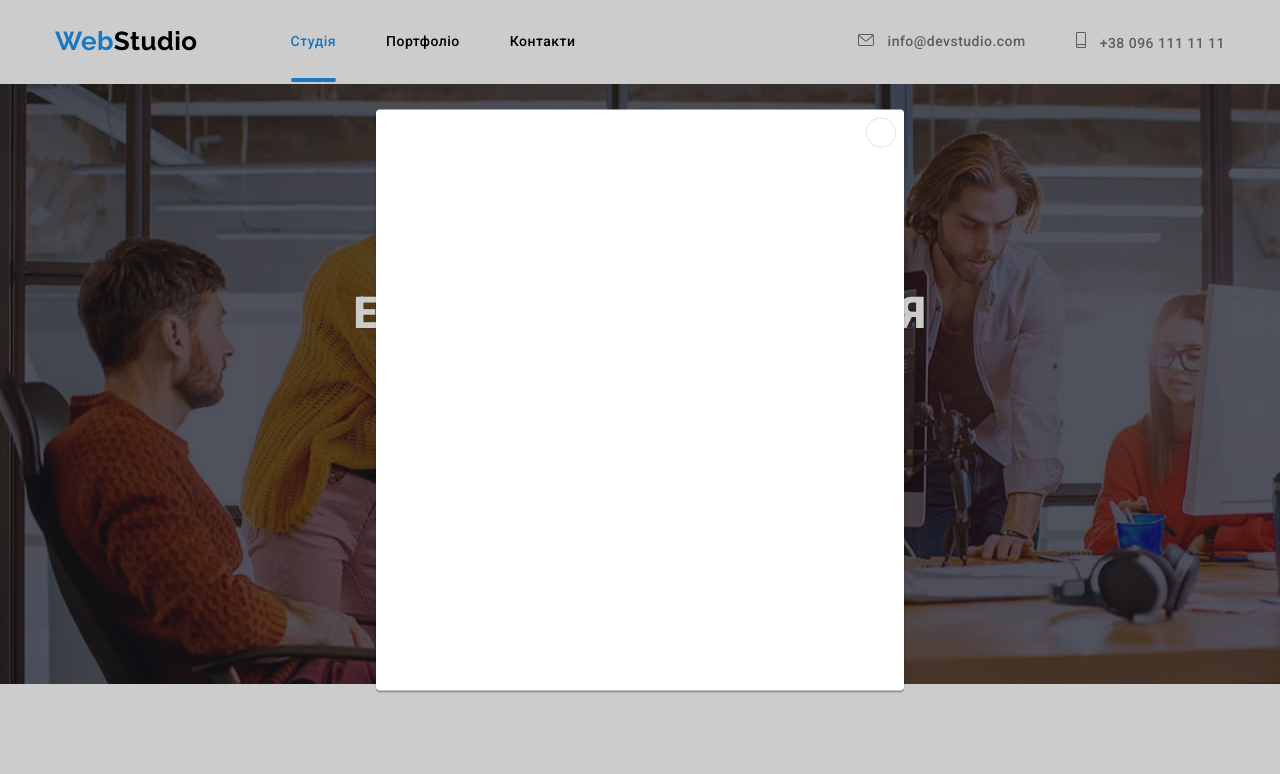
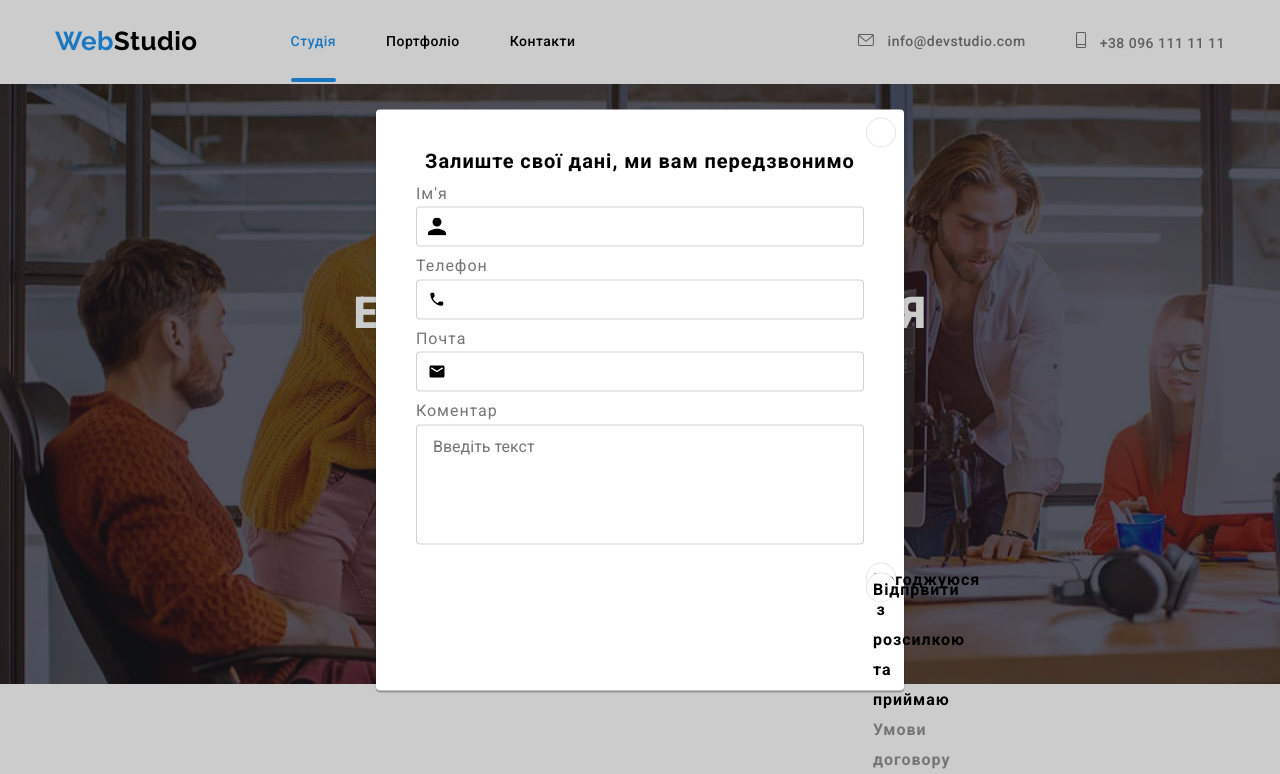
Before and after one commit to t0xick1d/goit-markup-hw-06, a plain HTML site: page index.html in a window 1280 px wide. Both pictures are taken after a click on the button "Замовити послугу". Shown: the top 774 px of the page. Drawn offline with nearby package versions, Linux system fonts and the light colour scheme; files whose address does not match are found by name.

Commit message:
mistake in modal window

```diff
--- a/css/styles.css
+++ b/css/styles.css
@@ -241,7 +241,6 @@ a {
   min-width: 528px;
   min-height: 581px;
 
-
   background: var(--primary-white-color);
   box-shadow: 0px 1px 3px rgba(0, 0, 0, 0.12), 0px 1px 1px rgba(0, 0, 0, 0.14), 0px 2px 1px rgba(0, 0, 0, 0.2);
   border-radius: 4px;
@@ -264,7 +263,102 @@ a {
   fill: #000000;
   width: 11px;
   height: 11px;
+  transition: fill 250ms cubic-bezier(0.4, 0, 0.2, 1);
 }
+.modal button svg:hover,
+.modal button svg:focus{
+  fill: var(--accent-color);
+}
+.form{
+  text-transform: none;
+}
+.form-title{
+  margin-top: 40px;
+  margin-right: 40px;
+  margin-left: 40px;
+  margin-bottom: 12px;
+
+  font-weight: 700;
+  font-size: 20px;
+  line-height: 1.15;
+  text-align: center;
+
+  color: var(--primary-text-color);
+}
+.form button{
+  display: block;
+}
+.form-field{
+  position: relative;
+  margin-left: auto;
+  margin-right: auto;
+  margin-bottom: 10px;
+  min-width: 448px;
+  display: flex;
+  flex-direction: column;
+
+}
+.form-filed-button, .form-filed-submit{
+  display: flex;
+  width: 100%;
+  height: 40px;
+  justify-content: center;
+  align-items: center;
+}
+.form-input-svg{
+  position: relative;
+  margin: 0 auto;
+  min-width: 448px;
+  display: flex;
+  flex-direction: column;
+
+}
+.form-input-svg svg{
+  position: absolute;
+  margin-top: 11px;
+  margin-left: 12px;
+  width: 18px;
+  height: 18px;
+  transition: fill 250ms cubic-bezier(0.4, 0, 0.2, 1);
+}
+
+.form-field input{
+  height: 40px;
+  padding-left: 42px;
+  border: 1px solid rgba(33, 33, 33, 0.2);
+  border-radius: 4px;
+
+  transition: border 250ms cubic-bezier(0.4, 0, 0.2, 1);
+}
+
+.form-field label{
+  text-align: left;
+  margin-bottom: 4px;
+  margin-left: 40px;
+}
+.form-field textarea{
+  margin: 0 auto;
+  resize: none;
+  width: 448px;
+  height: 120px;
+  border: 1px solid rgba(33, 33, 33, 0.2);
+  border-radius: 4px;
+  padding: 12px 16px;
+}
+.form-input-svg:hover, .form-input-svg svg:hover,
+.form-input-svg:focus, .form-input-svg svg:focus{
+  fill: var(--accent-color);
+}
+.form-input-svg input:focus .form-input-svg svg{
+  fill: var(--accent-color)
+}
+
+.form-field input:focus,
+.form-field textarea:focus{
+  border: 1px solid var(--accent-color);
+  fill: var(--accent-color);
+}
+
 /* section priority */
 
 .priority ul{
@@ -534,6 +628,58 @@ a {
   color: var(--accent-color);
 }
 
+.form-footer{
+  margin-left: 93px;
+}
+.form-footer input{
+  width: 358px;
+  height: 50px;
+  margin-right: 12px;
+  background-color: var(--primary-bg-color);
+  border: 1px solid rgba(255, 255, 255, 0.3);
+  filter: drop-shadow(0px 4px 4px rgba(0, 0, 0, 0.15));
+  border-radius: 4px;
+  padding-left: 16px;
+}
+.form-footer input:focus{
+  border: 1px solid var(--accent-color);
+}
+.form-footer h2{
+  margin-bottom: 20px;
+  color: var(--primary-white-color);
+  font-weight: 700;
+  font-size: 14px;
+  line-height: 1.14;
+  text-transform: uppercase;
+}
+.form-input-button{
+  display: flex;
+}
+.form-footer button{
+  width: 200px;
+  height: 50px;
+
+  display: flex;
+  align-items: center;
+  justify-content: center;
+  cursor: pointer;
+
+  background-color: var(--accent-color);
+  box-shadow: 0px 4px 4px rgba(0, 0, 0, 0.15);
+  border: 1px solid var(--accent-color);
+  border-radius: 4px;
+}
+.footer-form-button-text{
+  margin-right: 10px;
+  font-weight: 700;
+  font-size: 16px;
+  line-height: 1.86;
+  color: var(--primary-white-color);
+}
+.form-icon-footer{
+  width: 24px;
+  height: 24px;
+}
 /* Page Portfolio */
 .maintitleportfolio{
   display: none;
--- a/index.html
+++ b/index.html
@@ -55,6 +55,50 @@
                   <use href="./img/vector-defs.svg#icon-Vector-2"></use>
                 </svg>
               </button>
+              <form class="form">
+                <h2 class="form-title">Залиште свої дані, ми вам передзвонимо</h2>
+                <div class="form-field">
+                  <label for="name">Ім'я</label>
+                  <div class="form-input-svg">
+                    <input type="text" name="name" id="name">
+                    <svg>
+                      <use href="./img/form-modal.svg#icon-person"></use>
+                    </svg>
+                  </div>
+                </div>
+                <div class="form-field">
+                  <label for="tel">Телефон</label>
+                  <div class="form-input-svg">
+                    <input type="tel" name="tel" id="tel">
+                    <svg>
+                      <use href="./img/form-modal.svg#icon-phone"></use>
+                    </svg>
+                  </div>
+                </div>
+                <div class="form-field">
+                  <label for="email">Почта</label>
+                   <div class="form-input-svg">
+                    <input type="text" name="email" id="email">
+                    <svg>
+                      <use href="./img/form-modal.svg#icon-email"></use>
+                    </svg>
+                  </div>
+                </div>
+                <div class="form-field">
+                  <label for="coment">Коментар</label>
+                  <textarea name="" id="coment" placeholder="Введіть текст"></textarea>
+                </div>
+                <div class="form-field">
+                  <button type="submit" class="form-filed-submit">
+                    Погоджуюся з розсилкою та приймаю <a href="">Умови договору</a>
+                  </button>
+                </div>
+                <div class="form-field">
+                  <button type="button" class="form-filed-button">
+                    Відпрвити
+                  </button>
+                </div>
+              </form>
             </div>
           </div>
         </div>
@@ -356,6 +400,18 @@
           </li>
         </ul>
       </div>
+      <form class="form-footer">
+        <h2>Підпишіться на розсилку</h2>
+        <div class="form-input-button">
+          <input type="text" placeholder="E-mail">
+          <button>
+            <spam class="footer-form-button-text">Підписатись</spam>
+            <svg class="form-icon-footer">
+              <use href="./img/telegram.svg#icon-send"></use>
+            </svg>
+          </button>
+        </div>
+      </form>
     </div>
   </footer>
 </body>
```
Also changed, not shown: portfolio.html (+12 -0 lines), img/form-modal.svg (added), img/telegram.svg (added).
